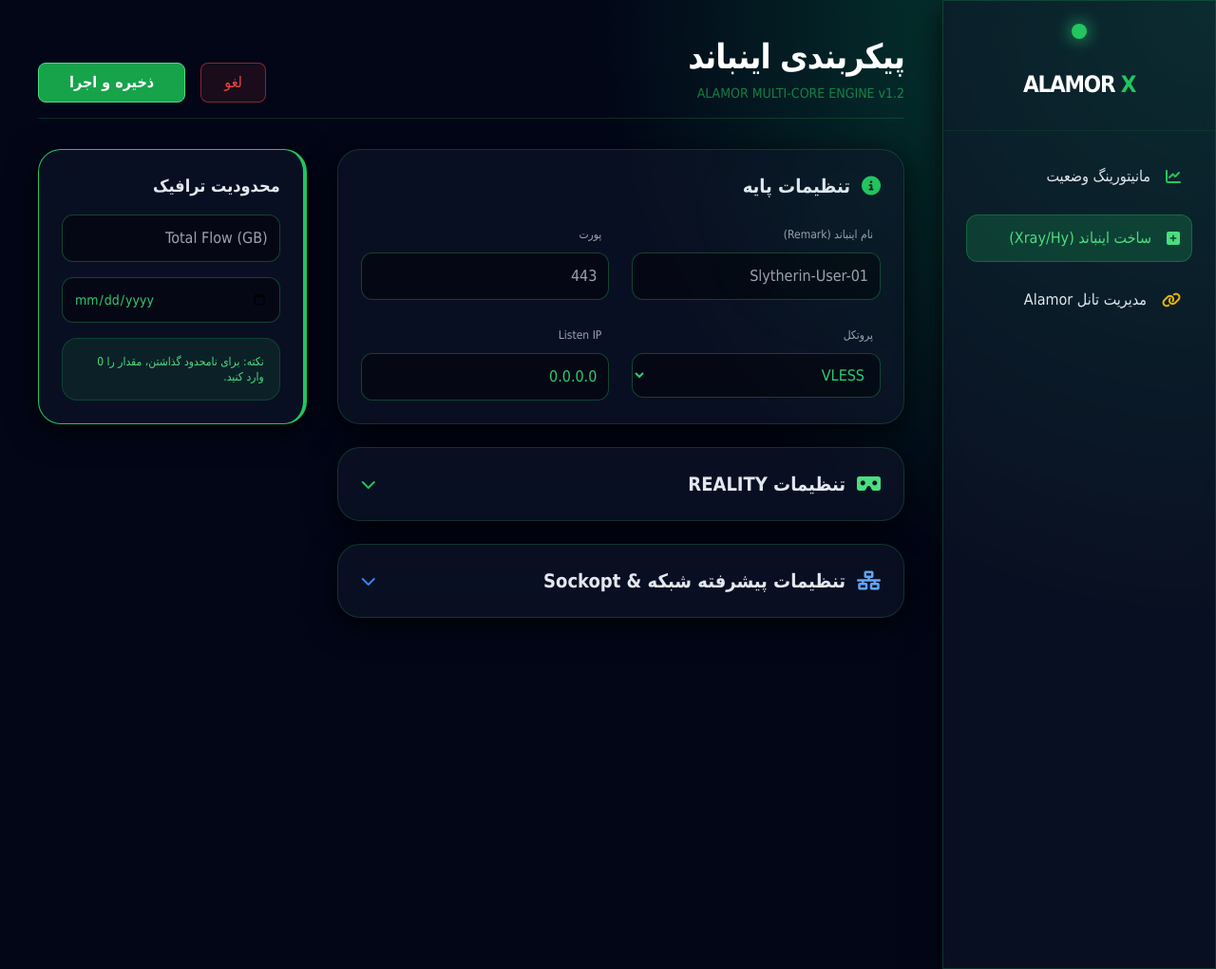
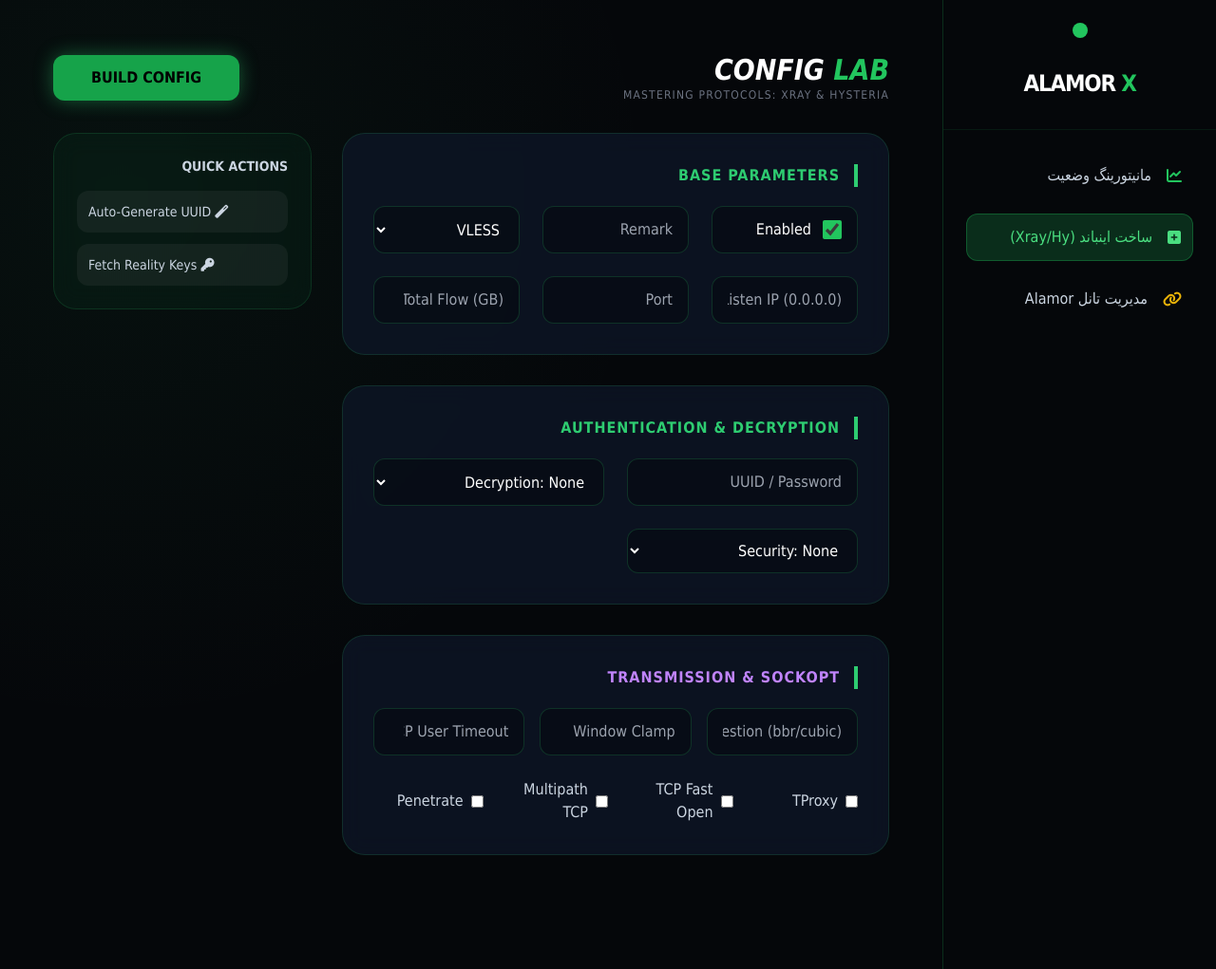
Before and after one commit to AlamorNetwork/AlamorPanel, a Flask app: template templates/inbounds.html in a window 1280 px wide. Shown: the whole page at 95% size. Run offline with Flask 3, Linux system fonts and the light colour scheme; the template is opened without the code that fills it, so the values that code supplies are empty; parts of the project's set-up code (start-up, migrations or seed data) failed here and were passed over; some libraries are stand-ins or nearby versions.

Commit message:
Updating Panel

```diff
--- a/app.py
+++ b/app.py
@@ -24,6 +24,8 @@ def create_app():
 
     return app
 
+# در انتهای فایل app.py
 if __name__ == '__main__':
     app = create_app()
+    # اجرای مستقیم روی پورت 5000 با قابلیت Auto-Reload
     app.run(host='0.0.0.0', port=5000, debug=True)
--- a/static/css/style.css
+++ b/static/css/style.css
@@ -1,50 +1,61 @@
 :root {
-    --slytherin-primary: #2ecc71;
-    --slytherin-dark: #064e3b;
-    --cyber-black: #020617;
-    --neon-shadow: 0 0 15px rgba(46, 204, 113, 0.5);
+    --slytherin: #2ecc71;
+    --dark-bg: #05070a;
+    --glass: rgba(15, 23, 42, 0.7);
+    --neon-glow: 0 0 15px rgba(46, 204, 113, 0.4);
 }
 
 body {
-    background: radial-gradient(circle at top right, #064e3b 0%, #020617 40%);
-    background-attachment: fixed;
-    color: #e2e8f0;
+    background-color: var(--dark-bg);
+    background-image: radial-gradient(circle at 10% 20%, rgba(46, 204, 113, 0.05) 0%, transparent 40%);
+    color: #cbd5e1;
+    font-family: 'Segoe UI', Tahoma, sans-serif;
 }
 
-/* افکت شیشه‌ای پیشرفته */
-.glass-panel {
-    background: rgba(15, 23, 42, 0.6);
+.glass-card {
+    background: var(--glass);
     backdrop-filter: blur(12px);
-    border: 1px solid rgba(46, 204, 113, 0.2);
-    box-shadow: 0 8px 32px 0 rgba(0, 0, 0, 0.8);
-}
-
-/* ورودی‌های سایبرپانک */
-.cyber-input {
-    background: rgba(0, 0, 0, 0.4) !important;
-    border: 1px solid rgba(46, 204, 113, 0.3) !important;
-    color: #2ecc71 !important;
+    border: 1px solid rgba(46, 204, 113, 0.15);
+    border-radius: 1.5rem;
     transition: all 0.3s ease;
 }
 
-.cyber-input:focus {
-    border-color: #2ecc71 !important;
-    box-shadow: 0 0 15px rgba(46, 204, 113, 0.4);
-    outline: none;
+.glass-card:hover {
+    border-color: var(--slytherin);
+    box-shadow: var(--neon-glow);
 }
 
-/* انیمیشن درخشش نئون */
-@keyframes neon-pulse {
-    0% { box-shadow: 0 0 5px #2ecc71; }
-    50% { box-shadow: 0 0 20px #2ecc71; }
-    100% { box-shadow: 0 0 5px #2ecc71; }
+.cyber-input {
+    background: rgba(0, 0, 0, 0.3);
+    border: 1px solid rgba(46, 204, 113, 0.2);
+    color: #fff;
+    border-radius: 0.75rem;
+    padding: 0.75rem 1rem;
+    width: 100%;
+    outline: none;
+    transition: 0.3s;
 }
 
-.neon-active {
-    animation: neon-pulse 2s infinite;
+.cyber-input:focus {
+    border-color: var(--slytherin);
+    box-shadow: 0 0 10px rgba(46, 204, 113, 0.2);
 }
 
-/* اسکرول‌بار سفارشی */
-::-webkit-scrollbar { width: 5px; }
-::-webkit-scrollbar-track { background: var(--cyber-black); }
-::-webkit-scrollbar-thumb { background: var(--slytherin-primary); border-radius: 10px; }
+.section-title {
+    font-weight: 800;
+    text-transform: uppercase;
+    letter-spacing: 1px;
+    color: var(--slytherin);
+    border-right: 4px solid var(--slytherin);
+    padding-right: 15px;
+    margin-bottom: 20px;
+}
+
+/* Tab Animation */
+.tab-content { display: none; }
+.tab-content.active { display: block; animation: fadeIn 0.4s ease; }
+
+@keyframes fadeIn {
+    from { opacity: 0; transform: translateY(10px); }
+    to { opacity: 1; transform: translateY(0); }
+}
--- a/static/js/main.js
+++ b/static/js/main.js
@@ -0,0 +1,33 @@
+function toggleSecurityFields() {
+    const sec = document.getElementById('security').value;
+    const realitySect = document.getElementById('reality-sect');
+    sec === 'reality' ? realitySect.classList.remove('hidden') : realitySect.classList.add('hidden');
+}
+
+async function saveInbound() {
+    const payload = {
+        base: {
+            enabled: document.getElementById('enabled').checked,
+            remark: document.getElementById('remark').value,
+            protocol: document.getElementById('protocol').value,
+            port: parseInt(document.getElementById('port').value),
+            listen: document.getElementById('listen').value
+        },
+        auth: {
+            uuid: document.getElementById('uuid').value,
+            decryption: document.getElementById('decryption').value
+        },
+        // سایر فیلدها به همین ترتیب با QuerySelector جمع‌آوری می‌شوند
+    };
+
+    console.log("Deploying Configuration...", payload);
+
+    const response = await fetch('/api/cores/add-inbound', {
+        method: 'POST',
+        headers: { 'Content-Type': 'application/json' },
+        body: JSON.stringify(payload)
+    });
+
+    const res = await response.json();
+    alert("Response from Server: " + res.status);
+}
--- a/templates/inbounds.html
+++ b/templates/inbounds.html
@@ -1,116 +1,101 @@
 {% extends "base.html" %}
 
 {% block content %}
-<div class="max-w-6xl mx-auto space-y-8 pb-20">
-
-    <header class="flex justify-between items-end border-b border-green-500/20 pb-4">
+<div class="max-w-7xl mx-auto p-4 pb-20">
+    <div class="flex justify-between items-center mb-8">
         <div>
-            <h2 class="text-4xl font-bold text-white tracking-tight">پیکربندی اینباند</h2>
-            <p class="text-green-500/60 text-sm mt-2">ALAMOR MULTI-CORE ENGINE v1.2</p>
+            <h1 class="text-3xl font-black text-white italic">CONFIG <span class="text-green-500">LAB</span></h1>
+            <p class="text-xs text-gray-500 uppercase tracking-widest">Mastering Protocols: Xray & Hysteria</p>
         </div>
-        <div class="flex gap-4">
-            <button class="bg-red-500/10 border border-red-500/50 text-red-500 px-6 py-2 rounded-lg hover:bg-red-500 hover:text-white transition">لغو</button>
-            <button class="bg-green-600 border border-green-400 text-white px-8 py-2 rounded-lg hover:shadow-[0_0_20px_#2ecc71] transition font-bold">ذخیره و اجرا</button>
+        <button onclick="saveInbound()" class="bg-green-600 hover:bg-green-500 text-black font-bold px-10 py-3 rounded-xl shadow-[0_0_20px_rgba(46,204,113,0.4)] transition-all">
+            BUILD CONFIG
+        </button>
     </div>
-    </header>
 
     <div class="grid grid-cols-12 gap-8">
+        <div class="col-span-12 lg:col-span-8 space-y-8">
 
-        <div class="col-span-12 lg:col-span-8 space-y-6">
+            <div class="glass-card p-8">
+                <h2 class="section-title">Base Parameters</h2>
+                <div class="grid grid-cols-1 md:grid-cols-3 gap-6">
+                    <div class="flex items-center gap-3 cyber-input">
+                        <input type="checkbox" id="enabled" checked class="w-5 h-5 accent-green-500">
+                        <label for="enabled">Enabled</label>
+                    </div>
+                    <input type="text" id="remark" placeholder="Remark" class="cyber-input">
+                    <select id="protocol" class="cyber-input">
+                        <option value="vless">VLESS</option>
+                        <option value="vmess">VMess</option>
+                        <option value="trojan">Trojan</option>
+                        <option value="hysteria2">Hysteria 2</option>
+                    </select>
+                    <input type="text" id="listen" placeholder="Listen IP (0.0.0.0)" class="cyber-input">
+                    <input type="number" id="port" placeholder="Port" class="cyber-input">
+                    <input type="number" id="total_flow" placeholder="Total Flow (GB)" class="cyber-input">
+                </div>
+            </div>
 
-            <section class="glass-panel p-6 rounded-3xl relative overflow-hidden">
-                <div class="absolute top-0 right-0 w-32 h-32 bg-green-500/5 rounded-full blur-3xl"></div>
-                <h3 class="text-xl font-bold mb-6 flex items-center"><i class="fas fa-info-circle ml-3 text-green-500"></i> تنظیمات پایه</h3>
-                <div class="grid grid-cols-2 gap-6">
-                    <div class="space-y-2">
-                        <label class="text-xs text-gray-400 mr-2">نام اینباند (Remark)</label>
-                        <input type="text" class="w-full cyber-input rounded-xl p-3" placeholder="Slytherin-User-01">
-                    </div>
-                    <div class="space-y-2">
-                        <label class="text-xs text-gray-400 mr-2">پورت</label>
-                        <input type="number" class="w-full cyber-input rounded-xl p-3" placeholder="443">
-                    </div>
-                    <div class="space-y-2">
-                        <label class="text-xs text-gray-400 mr-2">پروتکل</label>
-                        <select class="w-full cyber-input rounded-xl p-3">
-                            <option>VLESS</option>
-                            <option>VMess</option>
-                            <option>Trojan</option>
-                            <option>Hysteria 2</option>
+            <div class="glass-card p-8">
+                <h2 class="section-title">Authentication & Decryption</h2>
+                <div class="grid grid-cols-1 md:grid-cols-2 gap-6">
+                    <input type="text" id="uuid" placeholder="UUID / Password" class="cyber-input">
+                    <select id="decryption" class="cyber-input">
+                        <option value="none">Decryption: None</option>
+                        <option value="aes-128-gcm">AES-128-GCM</option>
+                        <option value="chacha20-poly1305">Chacha20-Poly1305</option>
+                    </select>
+                    <select id="security" onchange="toggleSecurityFields()" class="cyber-input">
+                        <option value="none">Security: None</option>
+                        <option value="tls">TLS</option>
+                        <option value="reality">REALITY</option>
                     </select>
                 </div>
-                    <div class="space-y-2">
-                        <label class="text-xs text-gray-400 mr-2">Listen IP</label>
-                        <input type="text" class="w-full cyber-input rounded-xl p-3" value="0.0.0.0">
+            </div>
+
+            <div id="reality-sect" class="glass-card p-8 hidden border-green-500/50">
+                <h2 class="section-title text-green-400">Reality (Vision/SpiderX)</h2>
+                <div class="grid grid-cols-1 md:grid-cols-2 gap-4">
+                    <input type="text" placeholder="Target (e.g. microsoft.com:443)" class="cyber-input">
+                    <input type="text" placeholder="SNI (Comma separated)" class="cyber-input">
+                    <input type="text" placeholder="Private Key" class="cyber-input">
+                    <input type="text" placeholder="Short IDs" class="cyber-input">
+                    <input type="text" placeholder="SpiderX Path" class="cyber-input">
+                    <div class="grid grid-cols-2 gap-2">
+                        <input type="number" placeholder="Min Client Ver" class="cyber-input">
+                        <input type="number" placeholder="Max Client Ver" class="cyber-input">
                     </div>
                 </div>
-            </section>
+            </div>
 
-            <section class="glass-panel rounded-3xl overflow-hidden">
-                <button onclick="toggleSection('reality-body')" class="w-full p-6 flex justify-between items-center hover:bg-green-500/5 transition">
-                    <h3 class="text-xl font-bold flex items-center"><i class="fas fa-vr-cardboard ml-3 text-green-400"></i> تنظیمات REALITY</h3>
-                    <i class="fas fa-chevron-down text-green-500"></i>
-                </button>
-                <div id="reality-body" class="p-6 pt-0 grid grid-cols-2 gap-6 hidden border-t border-green-500/10">
-                    <div class="col-span-2 grid grid-cols-3 gap-4">
-                        <input type="text" class="cyber-input rounded-lg p-2 text-sm" placeholder="Dest (Target)">
-                        <input type="text" class="cyber-input rounded-lg p-2 text-sm" placeholder="SNI">
-                        <input type="number" class="cyber-input rounded-lg p-2 text-sm" placeholder="Max Time Diff">
+            <div class="glass-card p-8">
+                <h2 class="section-title text-purple-400">Transmission & Sockopt</h2>
+                <div class="grid grid-cols-1 md:grid-cols-3 gap-4 mb-6">
+                    <input type="text" placeholder="TCP Congestion (bbr/cubic)" class="cyber-input">
+                    <input type="number" placeholder="TCP Window Clamp" class="cyber-input">
+                    <input type="number" placeholder="TCP User Timeout" class="cyber-input">
                 </div>
-                    <input type="text" class="cyber-input rounded-lg p-2 text-sm" placeholder="Private Key">
-                    <input type="text" class="cyber-input rounded-lg p-2 text-sm" placeholder="Public Key">
-                    <div class="col-span-2">
-                        <input type="text" class="w-full cyber-input rounded-lg p-2 text-sm" placeholder="Short IDs (e.g. 01,02,ab,cd)">
+                <div class="grid grid-cols-2 md:grid-cols-4 gap-4">
+                    <label class="flex items-center gap-2"><input type="checkbox" class="accent-purple-500"> TProxy</label>
+                    <label class="flex items-center gap-2"><input type="checkbox" class="accent-purple-500"> TCP Fast Open</label>
+                    <label class="flex items-center gap-2"><input type="checkbox" class="accent-purple-500"> Multipath TCP</label>
+                    <label class="flex items-center gap-2"><input type="checkbox" class="accent-purple-500"> Penetrate</label>
                 </div>
             </div>
-            </section>
-
-            <section class="glass-panel rounded-3xl overflow-hidden">
-                <button onclick="toggleSection('tcp-body')" class="w-full p-6 flex justify-between items-center hover:bg-green-500/5 transition">
-                    <h3 class="text-xl font-bold flex items-center"><i class="fas fa-network-wired ml-3 text-blue-400"></i> تنظیمات پیشرفته شبکه & Sockopt</h3>
-                    <i class="fas fa-chevron-down text-blue-500"></i>
-                </button>
-                <div id="tcp-body" class="p-6 pt-0 space-y-6 hidden border-t border-green-500/10">
-                    <div class="grid grid-cols-3 gap-4">
-                        <input type="text" class="cyber-input rounded-lg p-2 text-sm" placeholder="TCP Congestion">
-                        <input type="number" class="cyber-input rounded-lg p-2 text-sm" placeholder="TCP Max Seg">
-                        <input type="number" class="cyber-input rounded-lg p-2 text-sm" placeholder="TCP Window Clamp">
-                    </div>
-                    <div class="flex flex-wrap gap-6 p-4 bg-black/30 rounded-2xl">
-                        <label class="flex items-center space-x-2 space-x-reverse cursor-pointer">
-                            <input type="checkbox" class="w-4 h-4 accent-green-500"> <span class="text-sm">TProxy</span>
-                        </label>
-                        <label class="flex items-center space-x-2 space-x-reverse cursor-pointer">
-                            <input type="checkbox" class="w-4 h-4 accent-green-500"> <span class="text-sm">TCP Fast Open</span>
-                        </label>
-                        <label class="flex items-center space-x-2 space-x-reverse cursor-pointer">
-                            <input type="checkbox" class="w-4 h-4 accent-green-500"> <span class="text-sm">V6 Only</span>
-                        </label>
-                    </div>
-                </div>
-            </section>
         </div>
 
         <div class="col-span-12 lg:col-span-4 space-y-6">
-            <div class="glass-panel p-6 rounded-3xl border-r-4 border-green-500">
-                <h4 class="text-lg font-bold mb-4">محدودیت ترافیک</h4>
-                <div class="space-y-4">
-                    <input type="number" class="w-full cyber-input rounded-xl p-3" placeholder="Total Flow (GB)">
-                    <input type="date" class="w-full cyber-input rounded-xl p-3 text-sm">
-                    <div class="bg-green-500/10 p-4 rounded-2xl border border-green-500/20">
-                        <p class="text-xs text-green-400">نکته: برای نامحدود گذاشتن، مقدار را 0 وارد کنید.</p>
+            <div class="glass-card p-6 bg-green-500/5">
+                <h3 class="font-bold mb-4 text-sm uppercase">Quick Actions</h3>
+                <button class="w-full mb-3 bg-white/5 p-3 rounded-xl hover:bg-green-500/20 transition text-left text-sm">
+                    <i class="fas fa-magic mr-2"></i> Auto-Generate UUID
+                </button>
+                <button class="w-full bg-white/5 p-3 rounded-xl hover:bg-blue-500/20 transition text-left text-sm">
+                    <i class="fas fa-key mr-2"></i> Fetch Reality Keys
+                </button>
             </div>
         </div>
     </div>
 </div>
 
-    </div>
-</div>
-
-<script>
-    function toggleSection(id) {
-        const el = document.getElementById(id);
-        el.classList.toggle('hidden');
-    }
-</script>
+<script src="{{ url_for('static', filename='js/main.js') }}"></script>
 {% endblock %}
```
Also changed, not shown: blueprints/cores.py (+16 -10 lines), database/models.py (+13 -12 lines). Lines whose indentation alone changed are shown as unchanged.
